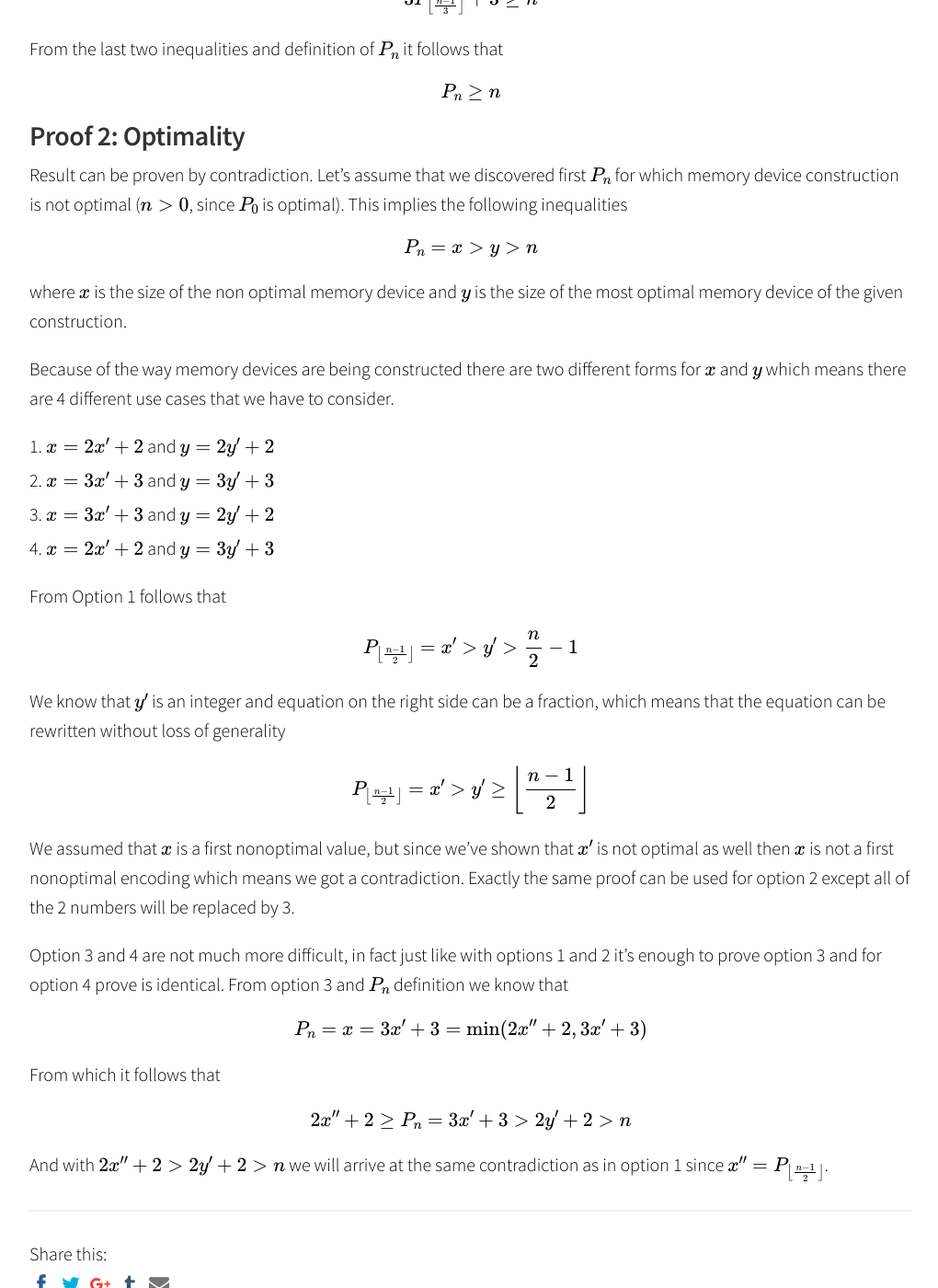
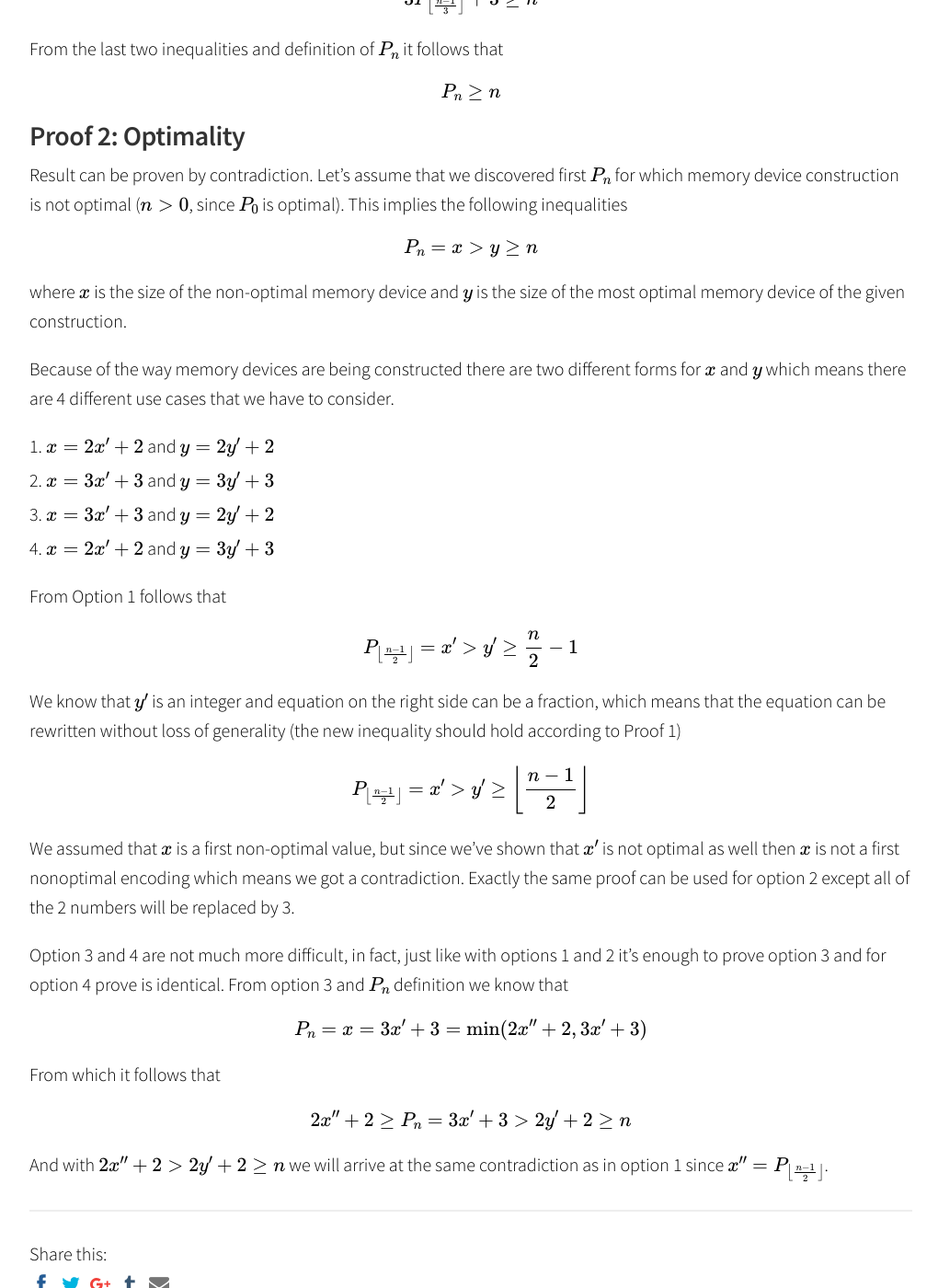
Before and after one commit to itdxer/blog.itdxer.com, a Jekyll site: the page built from _posts/2021-10-10-knuths-numbers-and-impractical-memory-devices.md, in a window 1280 px wide and 1400 px high, scrolled down 8946 px. Shown: the whole window at 92% size, without its empty margins (128-1148 px from the left). Built offline with Jekyll 4.4.1, drawn with Linux system fonts in a browser that asks for light colours; nearby versions of some CDN libraries; formulas are drawn with MathJax 3; comment, search, counter and statistics services are not loaded.

Commit message:
updated proof in the last article

```diff
--- a/_posts/2021-10-10-knuths-numbers-and-impractical-memory-devices.md
+++ b/_posts/2021-10-10-knuths-numbers-and-impractical-memory-devices.md
@@ -577,10 +577,10 @@ Result can be proven by contradiction. Let's assume that we discovered first
 since \\(P_0\\) is optimal). This implies the following inequalities
 
 $$
-P_n = x \gt y \gt n
+P_n = x \gt y \ge n
 $$
 
-where \\(x\\) is the size of the non optimal memory device and \\(y\\) is the
+where \\(x\\) is the size of the non-optimal memory device and \\(y\\) is the
 size of the most optimal memory device of the given construction.
 
 Because of the way memory devices are being constructed there are two different
@@ -595,26 +595,26 @@ we have to consider.
 From Option 1 follows that
 
 $$
-P_{\left\lfloor{\frac{n-1}{2}}\right\rfloor} = x' \gt y' \gt \frac{n}{2} - 1
+P_{\left\lfloor{\frac{n-1}{2}}\right\rfloor} = x' \gt y' \ge \frac{n}{2} - 1
 $$
 
 We know that \\(y'\\) is an integer and equation on the right side can be a
 fraction, which means that the equation can be rewritten without loss of
-generality
+generality (the new inequality should hold according to Proof 1)
 
 $$
 P_{\left\lfloor{\frac{n-1}{2}}\right\rfloor} = x' \gt y' \ge
 \left\lfloor{\frac{n-1}{2}}\right\rfloor
 $$
 
-We assumed that \\(x\\) is a first nonoptimal value, but since we've shown that
+We assumed that \\(x\\) is a first non-optimal value, but since we've shown that
 \\(x'\\) is not optimal as well then \\(x\\) is not a first nonoptimal encoding
 which means we got a contradiction. Exactly the same proof can be used for
 option 2 except all of the 2 numbers will be replaced by 3.
 
-Option 3 and 4 are not much more difficult, in fact just like with options 1 and
-2 it's enough to prove option 3 and for option 4 prove is identical. From option
-3 and \\(P_n\\) definition we know that
+Option 3 and 4 are not much more difficult, in fact, just like with options 1
+and 2 it's enough to prove option 3 and for option 4 prove is identical. From
+option 3 and \\(P_n\\) definition we know that
 
 $$
 P_n = x = 3x'+3 = \min(2x''+2, 3x'+3)
@@ -623,8 +623,8 @@ $$
 From which it follows that
 
 $$
-2x''+2 \ge P_n = 3x'+3 \gt 2y'+2 \gt n
+2x''+2 \ge P_n = 3x'+3 \gt 2y'+2 \ge n
 $$
 
-And with \\(2x'' + 2 \gt 2y'+2 \gt n\\) we will arrive at the same contradiction
+And with \\(2x'' + 2 \gt 2y'+2 \ge n\\) we will arrive at the same contradiction
 as in option 1 since \\(x'' = P_{\left\lfloor{\frac{n-1}{2}}\right\rfloor}\\).
```
Also changed, not shown: 1 other file.
